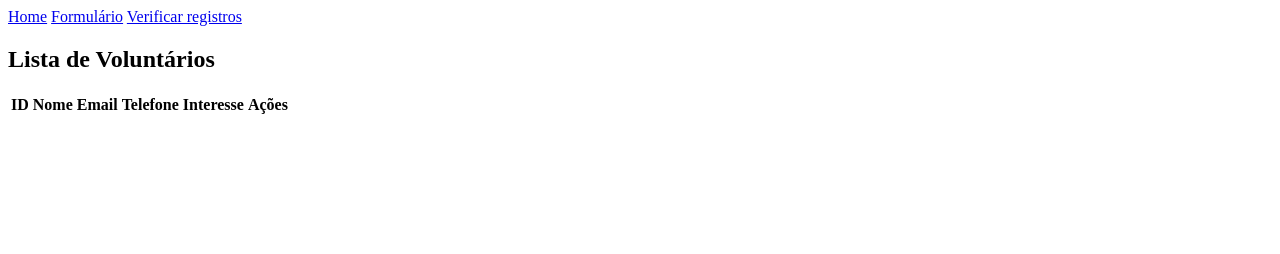
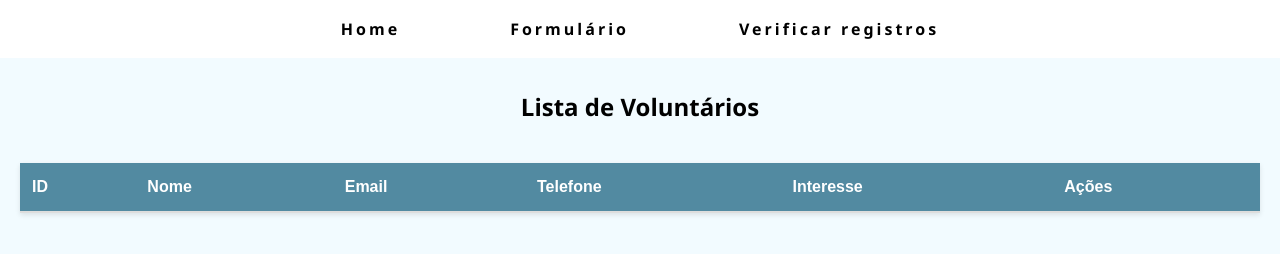
Before and after one commit to Jesseh78/ProjetoValuntariado, a plain HTML site: page WEB/verificar.html in a window 1280 px wide. Drawn offline with Linux system fonts and the light colour scheme; no server answers.

Commit message:
style da pagina verificar

```diff
--- a/WEB/verificar.html
+++ b/WEB/verificar.html
@@ -4,7 +4,7 @@
     <meta charset="UTF-8">
     <meta name="viewport" content="width=device-width, initial-scale=1.0">
     <title>Voluntários Cadastrados</title>
-    <link rel="stylesheet" href="../CSS/">
+    <link rel="stylesheet" href="CSS/styles_verificar.css">
     <link href="https://fonts.googleapis.com/icon?family=Material+Icons" rel="stylesheet">
     <script src="Js/formulario.js" defer></script>
 </head>
```
Also changed, not shown: WEB/formulario.html (+1 -1 lines).
